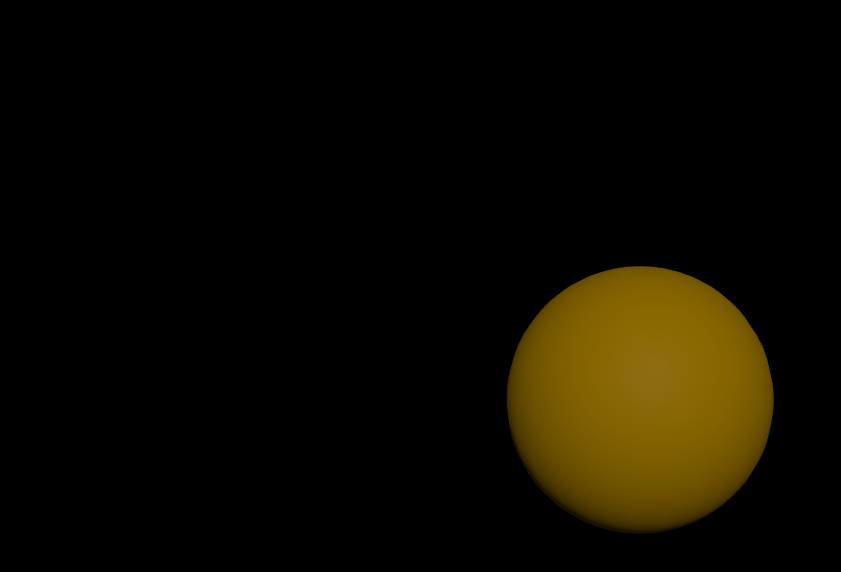
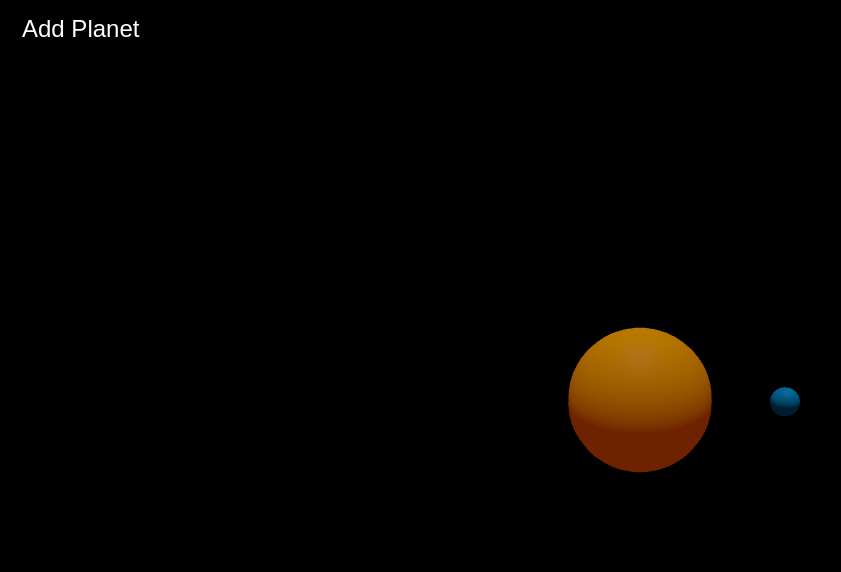
Before and after one commit to khatna/sant-project, a plain HTML site: page index.html in a window 1280 px wide. Shown: the whole page, without its empty margins (0-841 px from the left). Drawn offline with nearby package versions, Linux system fonts and the light colour scheme; animation ran at ten frames a second.

Commit message:
more planets

```diff
--- a/index.html
+++ b/index.html
@@ -3,12 +3,10 @@
 	<head>
 		<meta charset=utf-8>
 		<title>My first three.js app</title>
-		<style>
-			body { margin: 0; }
-			canvas { width: 100%; height: 100% }
-		</style>
+		<link rel="stylesheet" type="text/css" href="style.css">
 	</head>
 	<body>
+		<button id="add-planet">Add Planet</button>
 		<script src="three.js"></script>
 		<script src="main.js"></script>
 	</body>
--- a/main.js
+++ b/main.js
@@ -3,66 +3,115 @@ var renderer = new THREE.WebGLRenderer({antialias: true});
 renderer.setSize(window.innerWidth, window.innerHeight);
 document.body.appendChild(renderer.domElement);
 
-var camera = new THREE.PerspectiveCamera(45, window.innerWidth / window.innerHeight, 1, 500);
-camera.position.set(0, 10, 35);
+var camera = new THREE.PerspectiveCamera(75, window.innerWidth / window.innerHeight, 1, 500);
+camera.position.set(35, 10, 0);
 camera.lookAt(0, 0, 0);
 
 var scene = new THREE.Scene();
 scene.background = new THREE.Color(0x000000);
 
 // LIGHTS
-var ambientLight = new THREE.AmbientLight(0x333333);	// 0.2
-var light = new THREE.DirectionalLight(0xFFFFFFF, 0.8);
-light.position.set(50, 200, 300).normalize();
+var ambientLight = new THREE.AmbientLight(0xFF7777, 0.5);	// 0.2
+var light = new THREE.DirectionalLight(0xFFFFFFF, 1.0);
+light.position.set(30, 200, 0).normalize();
 
 // direction is set in GUI
 scene.add(ambientLight);
 scene.add(light);
 
 // OBJECTS
-var geometry_sun = new THREE.SphereGeometry(5, 30, 30);
+var geometry_sun = new THREE.SphereGeometry(5, 24, 24);
 var material_sun = new THREE.MeshPhongMaterial({color: 0xFFC303});
 var sun = new THREE.Mesh(geometry_sun, material_sun);
 
-var geometry_earth = new THREE.SphereGeometry(1, 30, 30);
+var geometry_earth = new THREE.SphereGeometry(1, 24, 24);
 var material_earth = new THREE.MeshPhongMaterial({color: 0x00AAFA});
 var earth = new THREE.Mesh(geometry_earth, material_earth);
-earth.position.x = 15 * Math.sin(Math.PI / 4);
-earth.position.z = earth.position.x;
 
 scene.add(sun);
 scene.add(earth);
 
+let planets = [];
+planets.push(earth);
+
 // Animate function
-var theta, vx, vz;
-const v = 0.4;
-
 function makeCircle(r) {
   let points = [];
-  for (theta = 0; theta < 2 * Math.PI; theta += 0.1) {
-    points.push([15*Math.cos(theta), 15*Math.sin(theta)]);
+  let incr = Math.random() * (0.1 - 0.005) + 0.005;
+  for (alpha = 0; alpha < 2 * Math.PI; alpha += incr) {
+    points.push([r*Math.cos(alpha), r*Math.sin(alpha)]);
   }
   return points;
 }
 
+let paths = [];
+paths.push(makeCircle(10));
+
 let i = 0;
-let earth_d = makeCircle(10);
 function animate() {
   requestAnimationFrame(animate);
 
   // Axis rotation
-  sun.rotation.y += 0.01;
-  sun.rotation.x += 0.005;
-  earth.rotation.y += 0.01;
-  earth.rotation.x += 0.005;
+  sun.rotation.y += 0.005;
 
   // Orbit
-  let len = earth_d.length;
-  earth.position.x = earth_d[i % len][0];
-  earth.position.z = earth_d[i % len][1];
-  i++;
+  for (let j = 0; j < planets.length; j++) {
+    let len = paths[j].length;
+    planets[j].position.x = paths[j][i % len][0];
+    planets[j].position.z = paths[j][i % len][1];
+  } i++;
 
   renderer.render(scene, camera);
 }
 
 animate();
+
+// User controls
+// zoom in and out
+function onScroll(event) {
+  var fovMAX = 160;
+  var fovMIN = 1;
+  camera.fov -= event.wheelDeltaY / 180;
+  camera.fov = Math.max(Math.min(camera.fov, fovMAX), fovMIN);
+  camera.updateProjectionMatrix();
+}
+
+// camera controls (ONLY LEFT RIGHT AS OF NOW)
+const d = Math.sqrt(1325);
+function calculatePos(p, t) {
+  return [
+    d * Math.cos(p) * Math.cos(t), // x
+    d * Math.sin(p),               // y
+    d * Math.cos(p) * Math.sin(t)  // z
+  ]
+}
+
+let phi = Math.acos(35 / Math.sqrt(1325));
+let theta = 0;
+function onKeyDown(event) {
+  let k = event.key;
+  if (k === 'ArrowLeft')
+    theta += 0.25;
+  else if (k === 'ArrowRight')
+    theta -= 0.25;
+
+  let [x, y, z] = calculatePos(phi, theta);
+  camera.position.set(x, y, z);
+  camera.lookAt(0,0,0);
+}
+
+let r = 15;
+
+document.getElementById('add-planet').onclick = function () {
+  let color = Math.random() * 0xFFC303;
+  let geometry = new THREE.SphereGeometry(1, 24, 24);
+  let material = new THREE.MeshPhongMaterial({color});
+  let planet = new THREE.Mesh(geometry, material);
+  planets.push(planet);
+  paths.push(makeCircle(r));
+  scene.add(planet);
+  r += 5;
+}
+
+document.addEventListener('mousewheel', onScroll);
+document.addEventListener('keydown', onKeyDown);
--- /dev/null
+++ b/style.css
@@ -0,0 +1,31 @@
+body {
+  margin: 0;
+}
+
+canvas {
+  position: absolute;
+  display: block;
+  width: 100%;
+  height: 100%;
+}
+
+button {
+  position: absolute;
+  z-index: 2;
+  color: white;
+  font-size: 24px;
+  background: none;
+  border: none;
+  border-radius: 6px;
+  margin: 10px;
+  padding: 5px 12px;
+  transition: 0.2s;
+}
+
+button:hover {
+	background-color: rgba(255, 255, 255, 0.5);
+}
+
+button:focus {
+  outline: 0;
+}
```
